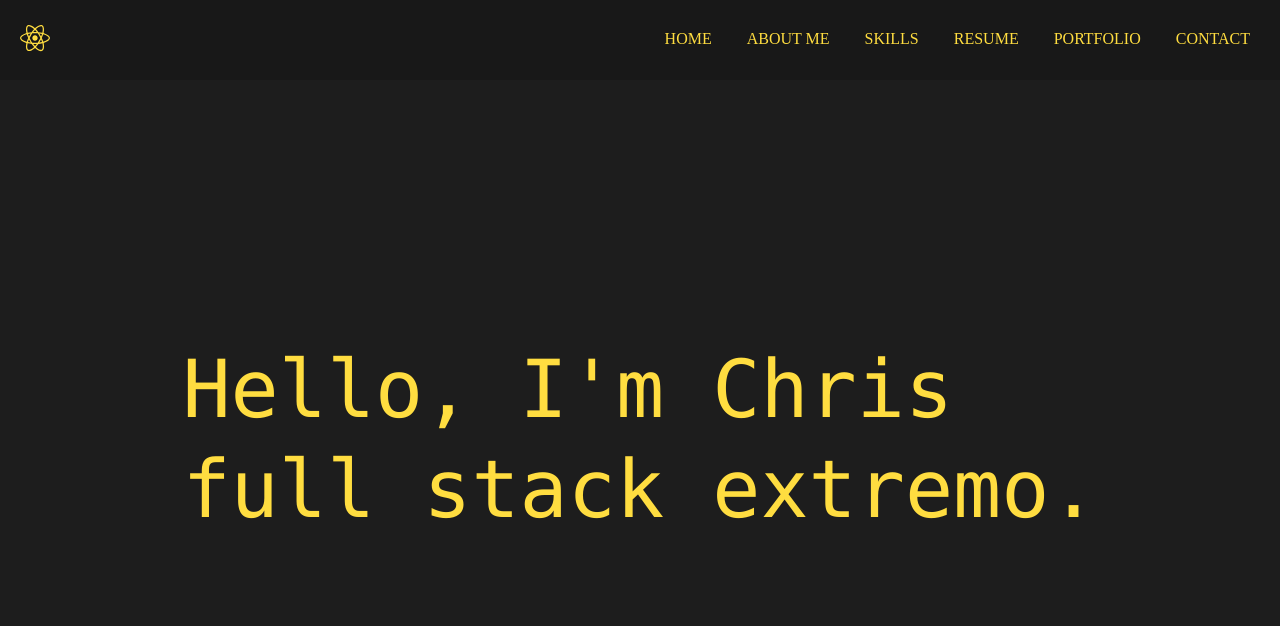
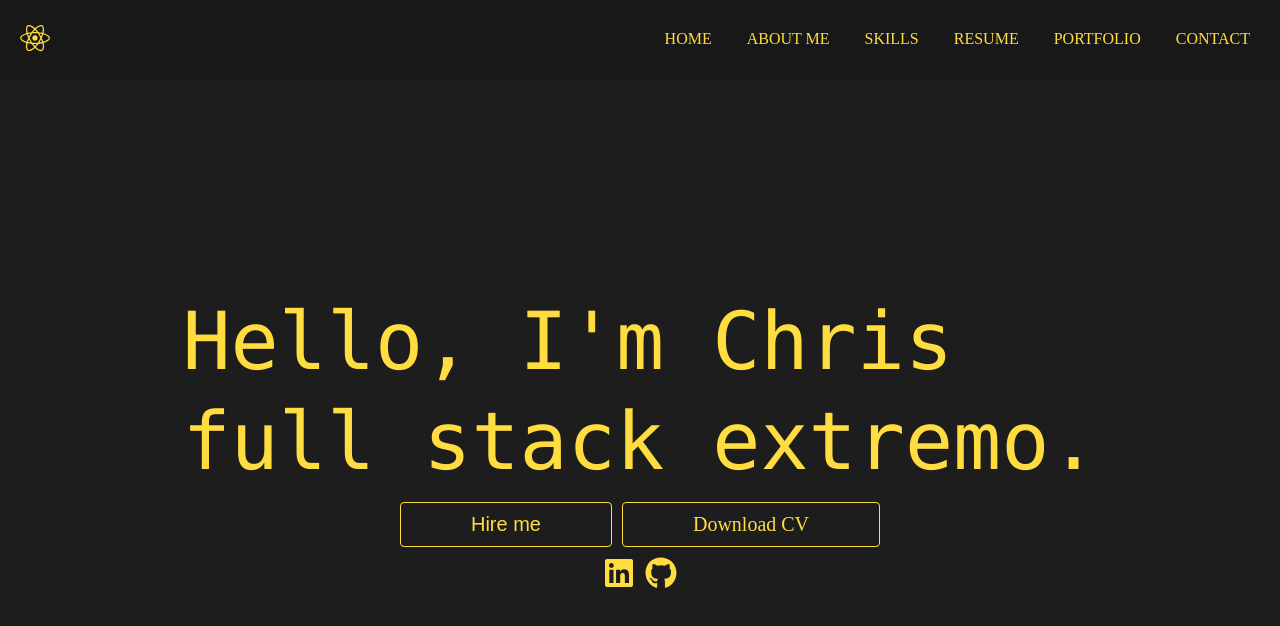
Before and after one commit to ChrisAylen/react-portfolio-2022, a React (Create React App) app: page / in a window 1280 px wide. Shown: the top 626 px of the page. Built offline with nearby package versions, Linux system fonts and the light colour scheme.

Commit message:
Added buttons and social links (not completed)

```diff
--- a/src/containers/home/index.jsx
+++ b/src/containers/home/index.jsx
@@ -1,5 +1,6 @@
 import React from "react";
-import './styles.scss';
+import "./styles.scss";
+import { FaLinkedin, FaGithub } from "react-icons/fa";
 
 const Home = () => {
   return (
@@ -7,8 +8,19 @@ const Home = () => {
       <div className="home__text-wrapper">
         <h1>
           Hello, I'm Chris
-          <br />full stack extremo.
+          <br />
+          full stack extremo.
         </h1>
+      </div>
+      <div className="contact-me">
+        <div className="contact-me__buttons-wrapper">
+          <button>Hire me</button>
+          <a>Download CV</a>
+        </div>
+        <div className="contact-me__socials-wrapper">
+            <FaLinkedin size={32} />
+            <FaGithub size={32} />
+        </div>
       </div>
     </section>
   );
--- a/src/containers/home/styles.scss
+++ b/src/containers/home/styles.scss
@@ -4,6 +4,7 @@
     display: flex;
     align-items: center;
     justify-content: center;
+    flex-direction: column;
 
     &__text-wrapper{
         display: flex;
@@ -22,6 +23,42 @@
             overflow: hidden;
             white-space: nowrap;
             animation: typingEffect 2.5s steps(30, end)// delay iteration-count direction fill-mode;
+        }
+
+    }
+    .contact-me{
+        display: flex;
+        flex-direction: column;
+        gap: 10px;
+        align-items: center;
+        margin-top: 10px;
+        &__buttons-wrapper{
+            display: flex;
+            gap: 10px;
+            button, a {
+                cursor: pointer;
+                padding: 10px 70px;
+                font-size: 2rem;
+                background: transparent;
+                color: var(--selected-theme-main-colour);
+                border: 1.5px solid var(--selected-theme-main-colour);
+                border-radius: 4px;
+                font-weight: 500px;
+                //TODO: Hover seems broken
+                &:hover {
+                    color: #000000;
+                    background: var(--selected-theme-main-colour);
+                }
+            }
+        }
+        &__socials-wrapper{
+            display: flex;
+            gap: 10px;
+
+            svg{
+                color: var(--selected-theme-main-colour);
+                cursor: pointer;
+            }
         }
 
     }
```
